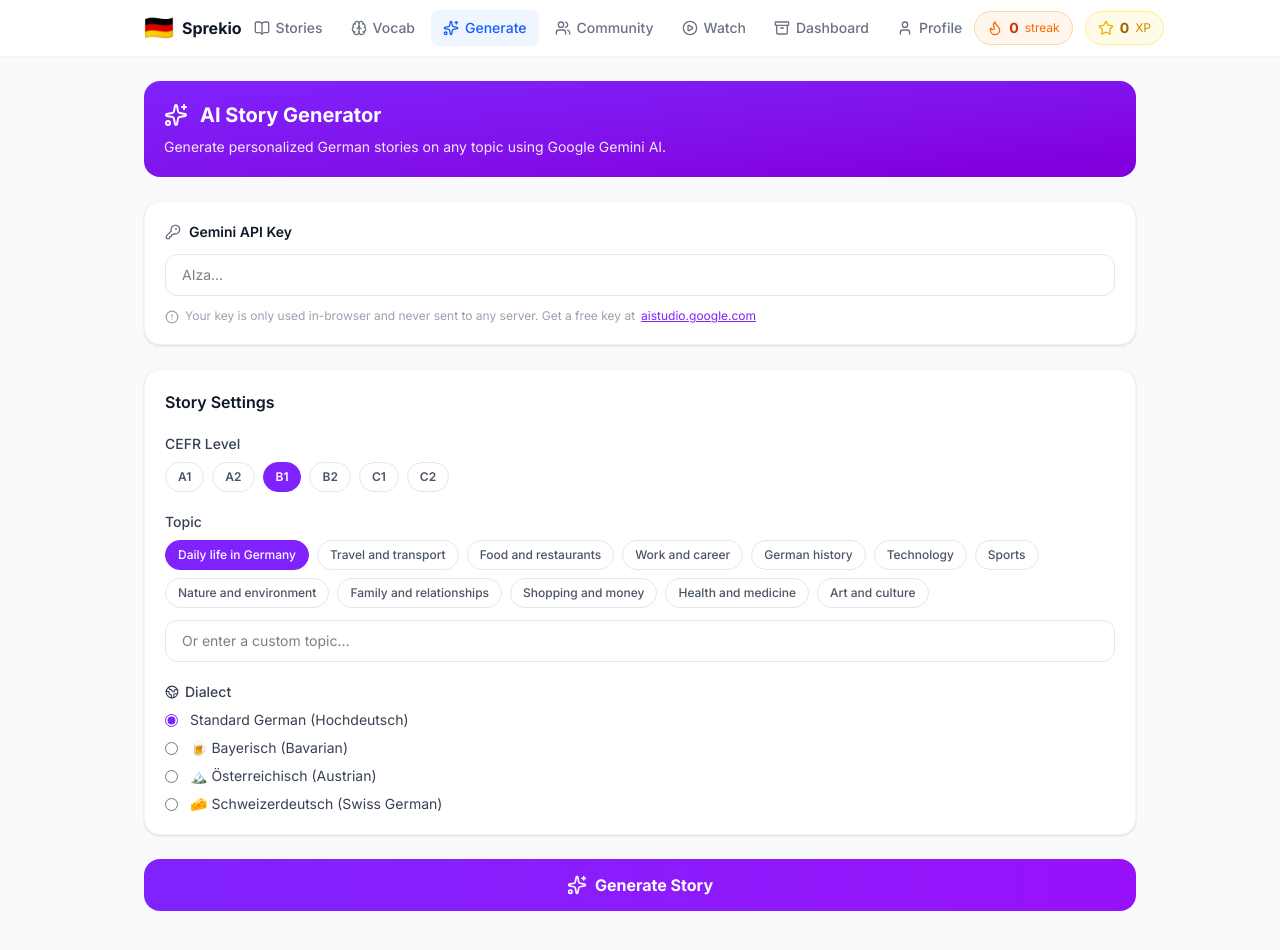
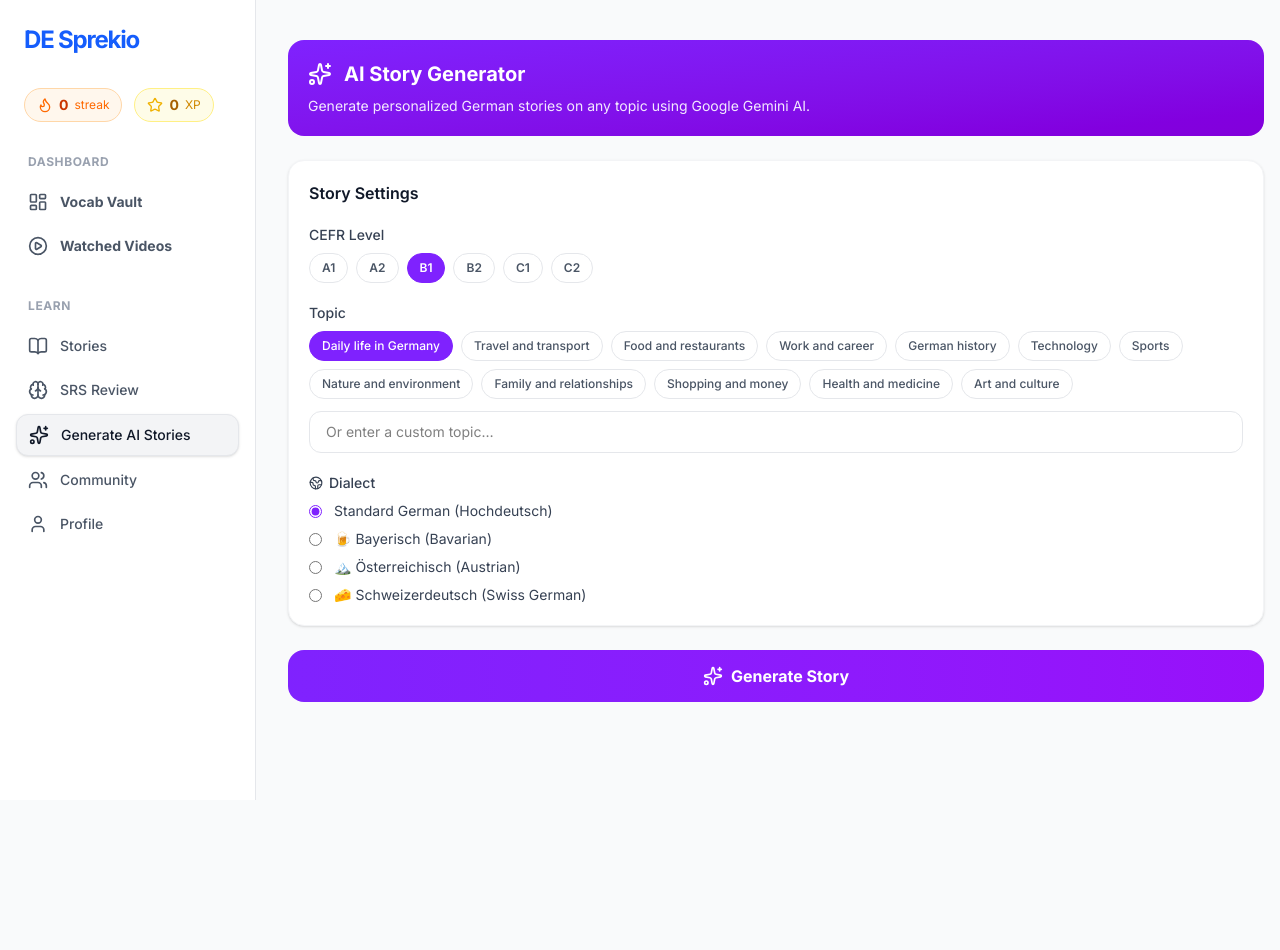
Before and after one commit to khaleel-git/sprekio, a Next.js app in the folder Web App/: page /generate in a window 1280 px wide. Shown: the top 950 px of the page. After the commit the page ends 800 px from the top, so only its background shows below. Built offline with nearby package versions, Linux system fonts and the light colour scheme.

Commit message:
feat: simplify layout, redesign dashboard UI, proxy gemini API to cloudflare functions

```diff
--- a/Web App/src/app/dashboard/page.tsx
+++ b/Web App/src/app/dashboard/page.tsx
@@ -62,72 +62,40 @@ export default function Dashboard() {
   };
 
   return (
-    <div className="flex flex-col md:flex-row h-screen bg-[#f8fafc] text-gray-900 font-sans selection:bg-blue-200">
-      {/* Sidebar (Desktop) */}
-      <div className="hidden md:flex w-64 bg-white border-r border-gray-200 flex-col shadow-sm z-10">
-        <div className="p-6">
-          <h1 className="text-2xl font-black tracking-tighter text-blue-600 flex items-center gap-2">
-            <span>🇩🇪</span> Sprekio
-          </h1>
-        </div>
-
-        <div className="flex-1 px-4 py-2 space-y-2">
+    <div className="flex-1 w-full max-w-5xl mx-auto flex flex-col font-sans selection:bg-blue-200">
+      {/* Horizontal Tabs for Dashboard */}
+      {user && (
+        <div className="flex flex-col sm:flex-row gap-2 mb-8 bg-white p-2 rounded-2xl shadow-sm border border-gray-100">
           <button
             onClick={() => setActiveTab('vault')}
-            className={`w-full flex items-center gap-3 px-4 py-3 rounded-xl font-bold transition-all ${activeTab === 'vault' ? 'bg-blue-50 text-blue-700' : 'text-gray-600 hover:bg-gray-50'}`}
+            className={`flex-1 flex items-center justify-center gap-2 px-4 py-3 rounded-xl font-bold transition-all ${activeTab === 'vault' ? 'bg-blue-50 text-blue-700 shadow-sm border border-blue-100' : 'text-gray-500 hover:text-gray-900 hover:bg-gray-50'}`}
           >
-            <span>📚</span> Vocab Vault
+            Vocab Vault
           </button>
           <button
             onClick={() => setActiveTab('videos')}
-            className={`w-full flex items-center gap-3 px-4 py-3 rounded-xl font-bold transition-all ${activeTab === 'videos' ? 'bg-purple-50 text-purple-700' : 'text-gray-600 hover:bg-gray-50'}`}
+            className={`flex-1 flex items-center justify-center gap-2 px-4 py-3 rounded-xl font-bold transition-all ${activeTab === 'videos' ? 'bg-purple-50 text-purple-700 shadow-sm border border-purple-100' : 'text-gray-500 hover:text-gray-900 hover:bg-gray-50'}`}
           >
-            <span>📺</span> Watched Videos
+            Watched Videos
           </button>
           <button
             onClick={() => setActiveTab('quiz')}
-            className={`w-full flex items-center gap-3 px-4 py-3 rounded-xl font-bold transition-all ${activeTab === 'quiz' ? 'bg-indigo-50 text-indigo-700' : 'text-gray-600 hover:bg-gray-50'}`}
+            className={`flex-1 flex items-center justify-center gap-2 px-4 py-3 rounded-xl font-bold transition-all ${activeTab === 'quiz' ? 'bg-indigo-50 text-indigo-700 shadow-sm border border-indigo-100' : 'text-gray-500 hover:text-gray-900 hover:bg-gray-50'}`}
           >
-            <span>🎮</span> Quiz Arena
+            Quiz Arena
           </button>
         </div>
-
-        {user && (
-          <div className="p-4 border-t border-gray-100 flex flex-col gap-2">
-            <div className="text-sm font-medium text-gray-500 truncate">
-              {user.email}
-            </div>
-            <button
-              onClick={logout}
-              className="text-xs text-red-500 hover:text-red-700 font-medium text-left"
-            >
-              Log out
-            </button>
-          </div>
-        )}
-      </div>
-
-      {/* Mobile Top Bar */}
-      <div className="md:hidden bg-white border-b border-gray-200 p-4 flex justify-between items-center shadow-sm z-10">
-        <h1 className="text-xl font-black tracking-tighter text-blue-600 flex items-center gap-2">
-          <span>🇩🇪</span> Sprekio
-        </h1>
-        {user && (
-          <button onClick={logout} className="text-xs font-medium bg-red-50 text-red-600 px-3 py-1.5 rounded-lg border border-red-100">
-            Log out
-          </button>
-        )}
-      </div>
+      )}
 
       {/* Main Content */}
-      <div className="flex-1 overflow-y-auto pb-20 md:pb-0">
+      <div className="flex-1">
         {loading ? (
-          <div className="h-full flex items-center justify-center">
+          <div className="min-h-[400px] flex items-center justify-center">
             <div className="animate-spin rounded-full h-12 w-12 border-b-4 border-blue-600"></div>
           </div>
         ) : !user ? (
-          <div className="h-full flex flex-col items-center justify-center text-center p-8">
-            <h2 className="text-3xl font-bold mb-4">Welcome to Sprekio!</h2>
+          <div className="min-h-[400px] flex flex-col items-center justify-center text-center p-8 bg-white rounded-3xl shadow-sm border border-gray-100">
+            <h2 className="text-3xl font-bold mb-4">Welcome to your Dashboard!</h2>
             <p className="text-gray-500 mb-8 max-w-md">Log in to view your saved German vocabulary, practice with quizzes, and track the videos you've learned from.</p>
             <button
               onClick={handleLogin}
@@ -144,24 +112,6 @@ export default function Dashboard() {
           <QuizArena words={words} />
         )}
       </div>
-
-      {/* Mobile Bottom Nav */}
-      {user && (
-        <div className="md:hidden fixed bottom-0 left-0 right-0 bg-white border-t border-gray-200 flex justify-around p-2 shadow-[0_-4px_15px_rgba(0,0,0,0.05)] z-20 pb-safe">
-          <button onClick={() => setActiveTab('vault')} className={`flex flex-col items-center p-2 rounded-xl flex-1 transition-colors ${activeTab === 'vault' ? 'text-blue-600 bg-blue-50' : 'text-gray-500 hover:bg-gray-50'}`}>
-            <span className="text-xl mb-1">📚</span>
-            <span className="text-[10px] font-bold">Vault</span>
-          </button>
-          <button onClick={() => setActiveTab('videos')} className={`flex flex-col items-center p-2 rounded-xl flex-1 transition-colors ${activeTab === 'videos' ? 'text-purple-600 bg-purple-50' : 'text-gray-500 hover:bg-gray-50'}`}>
-            <span className="text-xl mb-1">📺</span>
-            <span className="text-[10px] font-bold">Videos</span>
-          </button>
-          <button onClick={() => setActiveTab('quiz')} className={`flex flex-col items-center p-2 rounded-xl flex-1 transition-colors ${activeTab === 'quiz' ? 'text-indigo-600 bg-indigo-50' : 'text-gray-500 hover:bg-gray-50'}`}>
-            <span className="text-xl mb-1">🎮</span>
-            <span className="text-[10px] font-bold">Quiz</span>
-          </button>
-        </div>
-      )}
     </div>
   );
 }
--- a/Web App/src/app/generate/page.tsx
+++ b/Web App/src/app/generate/page.tsx
@@ -4,7 +4,7 @@ import { useState } from "react";
 import { useStore } from "@/lib/store";
 import { generateStory } from "@/lib/gemini";
 import { CEFRLevel, CEFR_LEVELS, Story, Paragraph } from "@/lib/stories";
-import { Sparkles, Loader2, KeyRound, BookOpen, Globe2, AlertCircle, Save, ExternalLink } from "lucide-react";
+import { Sparkles, Loader2, BookOpen, Globe2, AlertCircle, Save, ExternalLink } from "lucide-react";
 import { cn } from "@/lib/utils";
 
 const TOPICS = [
@@ -30,7 +30,6 @@ const DIALECTS = [
 ];
 
 export default function GeneratePage() {
-  const [apiKey, setApiKey] = useState("");
   const [topic, setTopic] = useState("Daily life in Germany");
   const [customTopic, setCustomTopic] = useState("");
   const [level, setLevel] = useState<CEFRLevel>("B1");
@@ -43,11 +42,6 @@ export default function GeneratePage() {
   const { progress } = useStore();
 
   const handleGenerate = async () => {
-    const key = apiKey.trim();
-    if (!key) {
-      setError("Please enter your Gemini API key.");
-      return;
-    }
     setLoading(true);
     setError("");
     setGenerated(null);
@@ -59,11 +53,10 @@ export default function GeneratePage() {
         level,
         dialect: dialect || undefined,
         wordCount: 200,
-        apiKey: key,
       });
       setGenerated(story as unknown as Partial<Story>);
     } catch (e: unknown) {
-      const msg = e instanceof Error ? e.message : "Failed to generate story. Check your API key.";
+      const msg = e instanceof Error ? e.message : "Failed to generate story.";
       setError(msg);
     } finally {
       setLoading(false);
@@ -100,34 +93,6 @@ export default function GeneratePage() {
         </div>
         <p className="text-purple-100 text-sm">
           Generate personalized German stories on any topic using Google Gemini AI.
-        </p>
-      </div>
-
-      {/* API Key */}
-      <div className="bg-white rounded-2xl border border-gray-100 p-5 shadow-sm space-y-3">
-        <div className="flex items-center gap-2">
-          <KeyRound className="w-4 h-4 text-gray-500" />
-          <label className="font-semibold text-gray-900 text-sm">Gemini API Key</label>
-        </div>
-        <input
-          type="password"
-          value={apiKey}
-          onChange={(e) => setApiKey(e.target.value)}
-          placeholder="AIza..."
-          className="w-full px-4 py-2.5 rounded-xl border border-gray-200 text-sm focus:outline-none focus:ring-2 focus:ring-violet-500"
-        />
-        <p className="text-xs text-gray-400 flex items-start gap-1.5">
-          <AlertCircle className="w-3.5 h-3.5 mt-0.5 shrink-0" />
-          Your key is only used in-browser and never sent to any server.
-          Get a free key at{" "}
-          <a
-            href="https://aistudio.google.com/app/apikey"
-            target="_blank"
-            rel="noopener noreferrer"
-            className="text-violet-600 underline"
-          >
-            aistudio.google.com
-          </a>
         </p>
       </div>
 
--- a/Web App/src/app/layout.tsx
+++ b/Web App/src/app/layout.tsx
@@ -6,20 +6,18 @@ import Nav from "@/components/Nav";
 const inter = Inter({ subsets: ["latin"] });
 
 export const metadata: Metadata = {
-  title: "Sprekio – Learn German Through Stories",
+  title: "Sprekio - Learn German Through Stories",
   description: "Learn German with AI-powered stories, grammar highlights, TTS audio, spaced repetition vocabulary, and community stories.",
 };
 
 export default function RootLayout({ children }: { children: React.ReactNode }) {
   return (
     <html lang="en">
-      <body className={`${inter.className} bg-gray-50 min-h-screen`}>
+      <body className={`${inter.className} bg-gray-50 min-h-screen flex flex-col md:flex-row`}>
         <Nav />
-        <main className="max-w-5xl mx-auto px-4 py-6 pb-24">
+        <main className="flex-1 w-full max-w-7xl mx-auto px-4 py-6 md:pl-72 md:py-10 pb-24 md:pb-10">
           {children}
         </main>
-        {/* Mobile bottom nav spacer */}
-        <div className="h-16 md:hidden" />
       </body>
     </html>
   );
--- a/Web App/src/components/Nav.tsx
+++ b/Web App/src/components/Nav.tsx
@@ -5,16 +5,19 @@ import { usePathname } from "next/navigation";
 import { useEffect } from "react";
 import { useStore, LEVEL_NAMES } from "@/lib/store";
 import StreakWidget from "./StreakWidget";
-import { BookOpen, Brain, Sparkles, Users, User, PlayCircle, Archive } from "lucide-react";
+import { BookOpen, Brain, Sparkles, Users, User, PlayCircle, Archive, LayoutDashboard } from "lucide-react";
 import { cn } from "@/lib/utils";
 
-const navItems = [
+const mainNavItems = [
+  { href: "/dashboard", icon: LayoutDashboard, label: "Vocab Vault" },
+  { href: "/watch", icon: PlayCircle, label: "Watched Videos" },
+];
+
+const secondaryNavItems = [
   { href: "/", icon: BookOpen, label: "Stories" },
-  { href: "/vocab", icon: Brain, label: "Vocab" },
-  { href: "/generate", icon: Sparkles, label: "Generate" },
+  { href: "/vocab", icon: Brain, label: "SRS Review" },
+  { href: "/generate", icon: Sparkles, label: "Generate AI Stories" },
   { href: "/community", icon: Users, label: "Community" },
-  { href: "/watch", icon: PlayCircle, label: "Watch" },
-  { href: "/dashboard", icon: Archive, label: "Dashboard" },
   { href: "/profile", icon: User, label: "Profile" },
 ];
 
@@ -30,16 +33,52 @@ export default function Nav() {
 
   return (
     <>
-      {/* Desktop top nav */}
-      <header className="hidden md:block bg-white border-b border-gray-100 sticky top-0 z-40">
-        <div className="max-w-5xl mx-auto px-4 h-14 flex items-center justify-between">
-          <Link href="/" className="flex items-center gap-2">
-            <span className="text-2xl">🇩🇪</span>
-            <span className="font-bold text-gray-900">Sprekio</span>
+      {/* Desktop Sidebar Nav */}
+      <aside className="hidden md:flex flex-col w-64 bg-white border-r border-gray-200 fixed inset-y-0 left-0 z-40">
+        <div className="p-6 pb-2">
+          <Link href="/" className="flex items-center gap-2 mb-8">
+            <span className="text-blue-600 font-bold text-2xl tracking-tighter">DE Sprekio</span>
           </Link>
+          <div className="mb-4">
+            <StreakWidget
+              streak={progress.streak}
+              xp={progress.xp}
+              level={progress.level}
+              levelName={levelName}
+            />
+          </div>
+        </div>
 
-          <nav className="flex items-center gap-1">
-            {navItems.map((item) => {
+        <nav className="flex-1 px-4 space-y-8 overflow-y-auto mt-2">
+          <div>
+            <div className="text-xs font-bold text-gray-400 uppercase tracking-wider mb-3 px-3">Dashboard</div>
+            <div className="space-y-1">
+              {mainNavItems.map((item) => {
+                const Icon = item.icon;
+                const active = pathname === item.href || (item.href === '/watch' && pathname.startsWith('/watch'));
+                return (
+                  <Link
+                    key={item.href}
+                    href={item.href}
+                    className={cn(
+                      "flex items-center gap-3 px-3 py-2.5 rounded-xl text-sm font-bold transition-all",
+                      active
+                        ? "bg-blue-50 text-blue-700 shadow-sm border border-blue-100"
+                        : "text-gray-600 hover:text-gray-900 hover:bg-gray-50"
+                    )}
+                  >
+                    <Icon className="w-5 h-5" />
+                    {item.label}
+                  </Link>
+                );
+              })}
+            </div>
+          </div>
+
+          <div>
+            <div className="text-xs font-bold text-gray-400 uppercase tracking-wider mb-3 px-3">Learn</div>
+            <div className="space-y-1">
+              {secondaryNavItems.map((item) => {
                 const Icon = item.icon;
                 const active = pathname === item.href;
                 return (
@@ -47,34 +86,27 @@ export default function Nav() {
                     key={item.href}
                     href={item.href}
                     className={cn(
-                    "flex items-center gap-1.5 px-3 py-2 rounded-lg text-sm font-medium transition-colors",
+                      "flex items-center gap-3 px-3 py-2.5 rounded-xl text-sm font-medium transition-all",
                       active
-                      ? "bg-blue-50 text-blue-600"
-                      : "text-gray-500 hover:text-gray-900 hover:bg-gray-50"
+                        ? "bg-gray-100 text-gray-900 shadow-sm border border-gray-200"
+                        : "text-gray-600 hover:text-gray-900 hover:bg-gray-50"
                     )}
                   >
-                  <Icon className="w-4 h-4" />
+                    <Icon className="w-5 h-5" />
                     {item.label}
                   </Link>
                 );
               })}
+            </div>
+          </div>
         </nav>
-
-          <StreakWidget
-            streak={progress.streak}
-            xp={progress.xp}
-            level={progress.level}
-            levelName={levelName}
-          />
-        </div>
-      </header>
+      </aside>
 
       {/* Mobile top bar */}
       <header className="md:hidden bg-white border-b border-gray-100 sticky top-0 z-40">
         <div className="px-4 h-12 flex items-center justify-between">
           <Link href="/" className="flex items-center gap-2">
-            <span className="text-xl">🇩🇪</span>
-            <span className="font-bold text-sm text-gray-900">Sprekio</span>
+            <span className="text-blue-600 font-bold text-lg tracking-tighter">DE Sprekio</span>
           </Link>
           <StreakWidget
             streak={progress.streak}
@@ -86,9 +118,9 @@ export default function Nav() {
       </header>
 
       {/* Mobile bottom nav */}
-      <nav className="md:hidden fixed bottom-0 inset-x-0 bg-white border-t border-gray-100 z-40">
-        <div className="flex">
-          {navItems.map((item) => {
+      <nav className="md:hidden fixed bottom-0 inset-x-0 bg-white border-t border-gray-100 z-40 overflow-x-auto">
+        <div className="flex w-full min-w-max px-2">
+          {[...mainNavItems, ...secondaryNavItems].map((item) => {
             const Icon = item.icon;
             const active = pathname === item.href;
             return (
@@ -96,12 +128,12 @@ export default function Nav() {
                 key={item.href}
                 href={item.href}
                 className={cn(
-                  "flex-1 flex flex-col items-center justify-center py-2 gap-0.5 text-[10px] font-medium transition-colors",
+                  "flex-1 flex flex-col items-center justify-center py-2 px-3 gap-1 text-[10px] font-medium transition-colors",
                   active ? "text-blue-600" : "text-gray-400"
                 )}
               >
                 <Icon className={cn("w-5 h-5", active && "scale-110 transition-transform")} />
-                {item.label}
+                <span className="whitespace-nowrap">{item.label}</span>
               </Link>
             );
           })}
```
Also changed, not shown: Web App/src/lib/gemini.ts (+6 -23 lines), 1 other file (tests, documents, lock files or other folders). Lines whose indentation alone changed are shown as unchanged.
